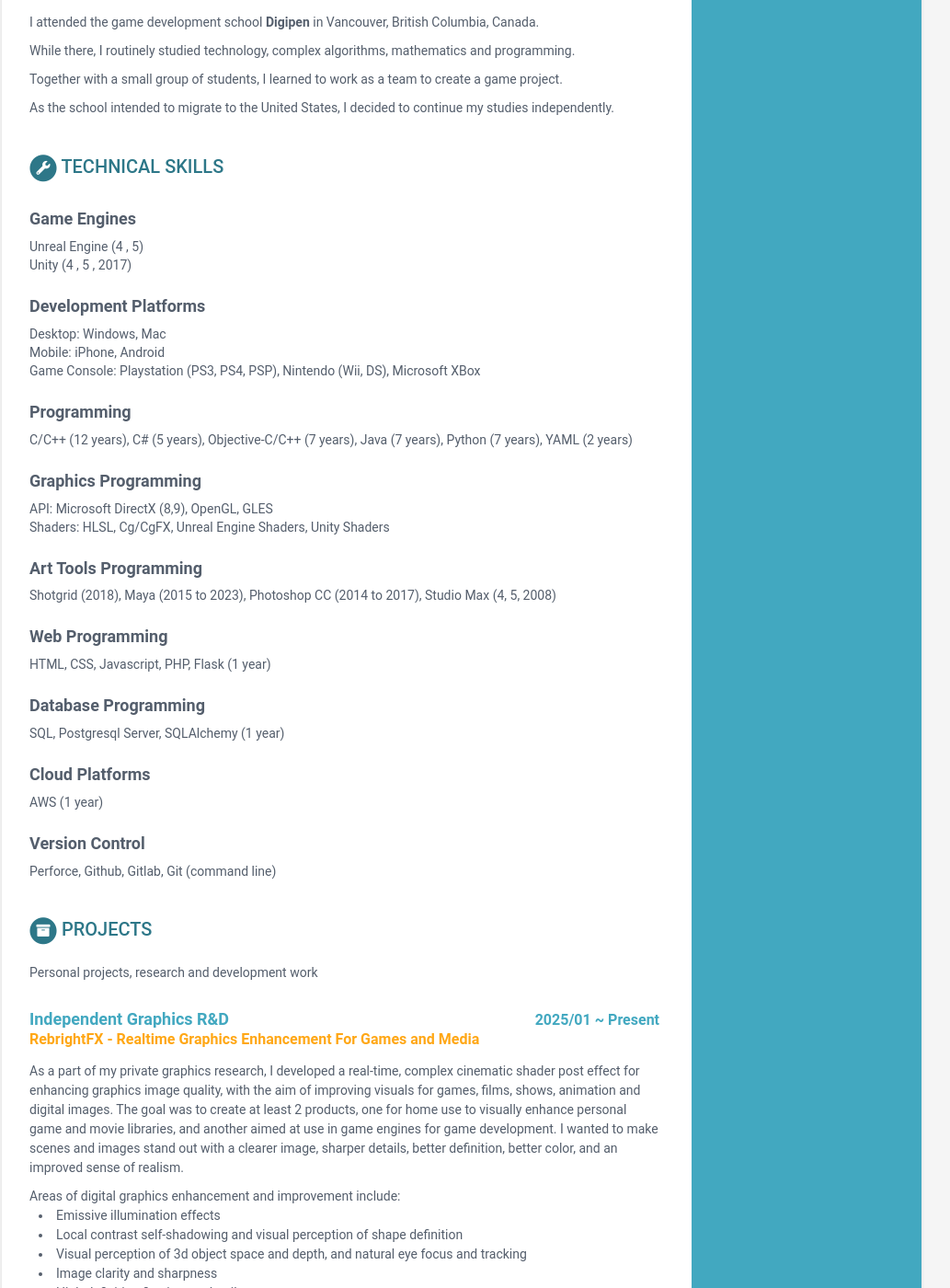
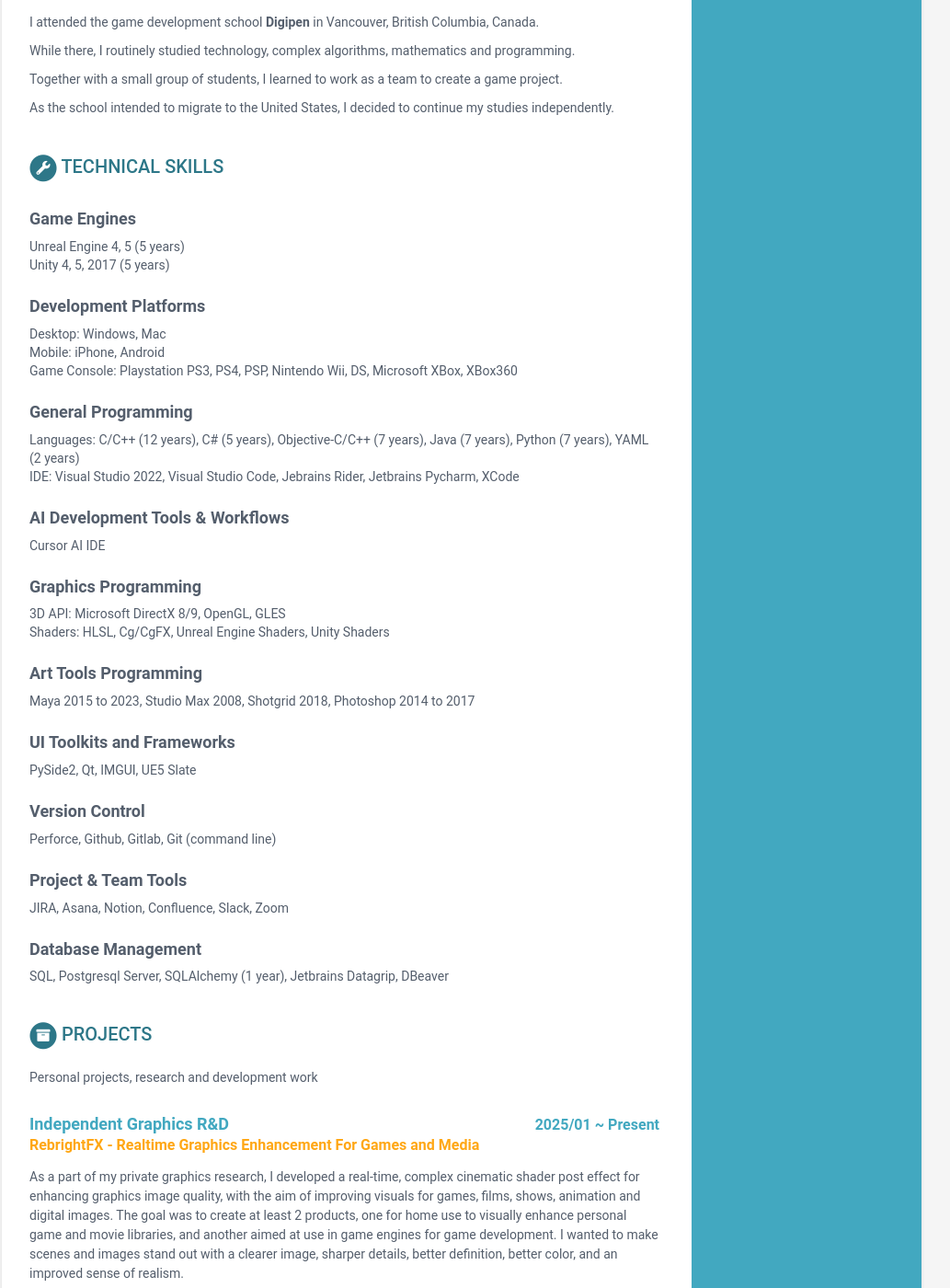
Before and after one commit to techengineer3d/resume, a Jekyll site: the page built from index.html, in a window 1280 px wide and 1400 px high, scrolled down 936 px. Shown: the whole window at 92% size, without its empty margins (138-1171 px from the left). Built offline with Jekyll 4.4.1, drawn with Linux system fonts in a browser that asks for light colours; some of the changed text lies outside the part shown.

Commit message:
Update
updated awards, skill and project data for relevancy and better readability.

```diff
--- a/_data/awards_data.yml
+++ b/_data/awards_data.yml
@@ -4,7 +4,7 @@
     location: 'Tokyo, Japan'
     time: 2015/10/09
     details: >-
-     <p>In 2015, I developed a custom material animation solution and a suite of time-saving production tools for the Unity mobile game project 'Final Fantasy Grandmasters'.
+     <p>In 2015, I developed a custom material animation solution and a suite of time-saving art to game engine production tools for the Unity mobile game project 'Final Fantasy Grandmasters'.
      I received an MVP award from the company President on October 9th 2015 for my contributions to the project that:</p>
      <p>
      <span class="bullet-point"> Increased productivity</span>
--- a/_data/project_data.yml
+++ b/_data/project_data.yml
@@ -41,7 +41,7 @@
         </span>
         </p>
         <p>
-        Please see my <a href="https://www.youtube.com/@rebrightfx">Youtube Channel</a> at: youtube.com/@rebrightfx for video samples.<br/>
+        Please see my <a href="https://www.youtube.com/@rebrightfx">Youtube Channel</a> for video samples.<br/>
         My Youtube Channel link can also be found at the top right of this resume in the sidebar.
         </p>
         <!-- Comment Out Start
--- a/_data/skill_data.yml
+++ b/_data/skill_data.yml
@@ -4,44 +4,60 @@
     - GameEngines:
       title: "Game Engines"
       desc: >-
-       <span>Unreal Engine (4 , 5)</span><br/>
-       <span>Unity (4 , 5 , 2017)</span><br/>
+       <span>Unreal Engine 4, 5 (5 years)</span><br/>
+       <span>Unity 4, 5, 2017 (5 years)</span><br/>
       level: 0
     - Platforms:
       title: "Development Platforms"
       desc: >-
        <span>Desktop: Windows, Mac</span><br/>
        <span>Mobile: iPhone, Android</span><br/>
-       <span>Game Console: Playstation (PS3, PS4, PSP), Nintendo (Wii, DS), Microsoft XBox</span><br/>
+       <span>Game Console: Playstation PS3, PS4, PSP, Nintendo Wii, DS, Microsoft XBox, XBox360</span><br/>
       level: 0
     - Programming:
-      title: "Programming"
-      desc: "C/C++ (12 years), C# (5 years), Objective-C/C++ (7 years), Java (7 years), Python (7 years), YAML (2 years)"
+      title: "General Programming"
+      desc: >-
+        <span>Languages: C/C++ (12 years), C# (5 years), Objective-C/C++ (7 years), Java (7 years), Python (7 years), YAML (2 years)</span><br/>
+        <span>IDE: Visual Studio 2022, Visual Studio Code, Jebrains Rider, Jetbrains Pycharm, XCode</span>
       level: 0
-    - API:
+    - AIWorkflows:
+      title: "AI Development Tools & Workflows"
+      desc: <span>Cursor AI IDE</span>
+      level: 0
+    - GraphicsProgramming:
       title: "Graphics Programming"
       desc: >-
-        <span>API: Microsoft DirectX (8,9), OpenGL, GLES</span><br/>
+        <span>3D API: Microsoft DirectX 8/9, OpenGL, GLES</span><br/>
         <span>Shaders: HLSL, Cg/CgFX, Unreal Engine Shaders, Unity Shaders</span><br/>
       level: 0
-    - ArtTools:
+    - ArtToolProgramming:
       title: "Art Tools Programming"
-      desc: "Shotgrid (2018), Maya (2015 to 2023), Photoshop CC (2014 to 2017), Studio Max (4, 5, 2008)"
+      desc: >-
+        <span>Maya 2015 to 2023, Studio Max 2008, Shotgrid 2018, Photoshop 2014 to 2017</span><br/>
       level: 0
-    - Web Programming:
-      title: "Web Programming"
-      desc: >-
-        <span>HTML, CSS, Javascript, PHP, Flask (1 year)</span><br/>
-      level: 0
-    - Database:
-      title: "Database Programming"
-      desc: "SQL, Postgresql Server, SQLAlchemy (1 year)"
-      level: 0
-    - Cloud:
-      title: "Cloud Platforms"
-      desc: "AWS (1 year)"
+    - UIProgramming:
+      title: "UI Toolkits and Frameworks"
+      desc: <span>PySide2, Qt, IMGUI, UE5 Slate</span>
       level: 0
     - VersionControl:
       title: "Version Control"
-      desc: "Perforce, Github, Gitlab, Git (command line)"
+      desc: <span>Perforce, Github, Gitlab, Git (command line)</span>
       level: 0
+    - TaskManagement:
+      title: "Project & Team Tools"
+      desc: >-
+        <span>JIRA, Asana, Notion, Confluence, Slack, Zoom</span><br/>
+      level: 0
+    - Database:
+      title: "Database Management"
+      desc: <span>SQL, Postgresql Server, SQLAlchemy (1 year), Jetbrains Datagrip, DBeaver</span>
+      level: 0
+#    - Web Programming:
+#      title: "Web Programming"
+#      desc: >-
+#        <span>HTML, CSS, Javascript, PHP, Jekyll, Flask, Django</span><br/>
+#      level: 0
+#    - Cloud:
+#      title: "Cloud Platforms"
+#      desc: <span>AWS (1 year)</span>
+#      level: 0
--- a/_data/work_experience_cygames.yml
+++ b/_data/work_experience_cygames.yml
@@ -22,6 +22,7 @@
    </p>
 
    <p><i><u>Art Pipeline Tools Development</u></i></p>
+   <p>Maya</p>
    <div> Tool Enhancement - Studio Library - A free tool for creating character poses in Autodesk Maya </div>
    <p>
        <span class="bullet-point"> Perforce - Added Perforce support, enabling the artists to version control their work directly from Maya</span>
@@ -56,13 +57,13 @@
    <div>Material Development</div>
    <p>
        <span class="bullet-point"> Character Hair Shader - Helped improve the visual quality of the main characters hair</span>
-       <span class="bullet-point"> UE4 Flipboard Shader - Corresponded with Epic Games to fix a bug in their flipboard shader</span>
        <span class="bullet-point"> Material Debugging - Debugged and fixed visual artifacts ocurring on the PS4</span>
+       <span class="bullet-point"> UE4 Flipboard Shader Fix - Corresponded with Epic Games to fix a bug in their flipboard shader</span>
    </p>
 
    <div>Tool Development</div>
    <p>
-        <span class="bullet-point"> Data Exporter - created a tool that exported the positions of models from game levels</span>
+        <span class="bullet-point"> UE4 Game Level Data Exporter - created a tool that exported the positions of models from game levels</span>
    </p>
 
    <br/>
```
